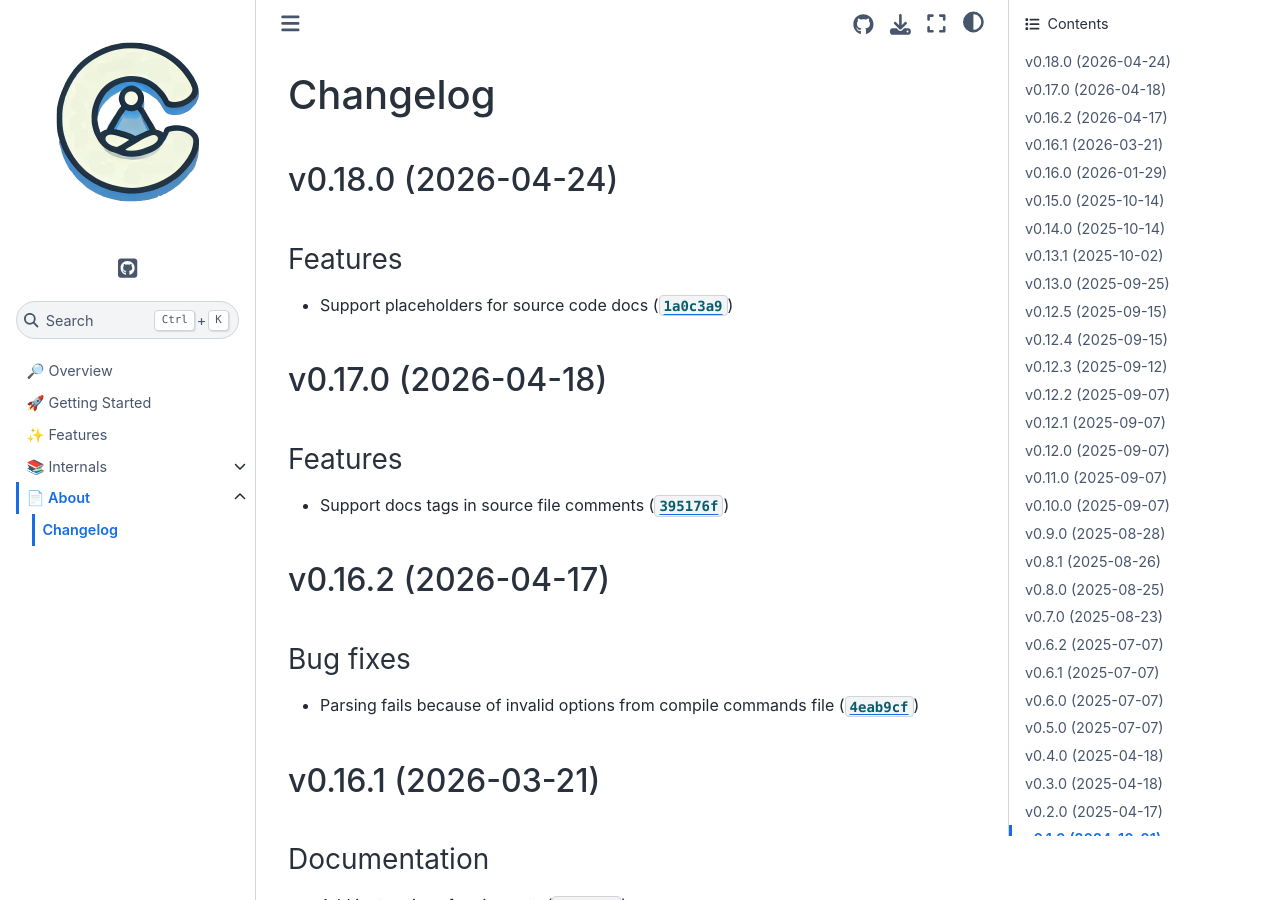
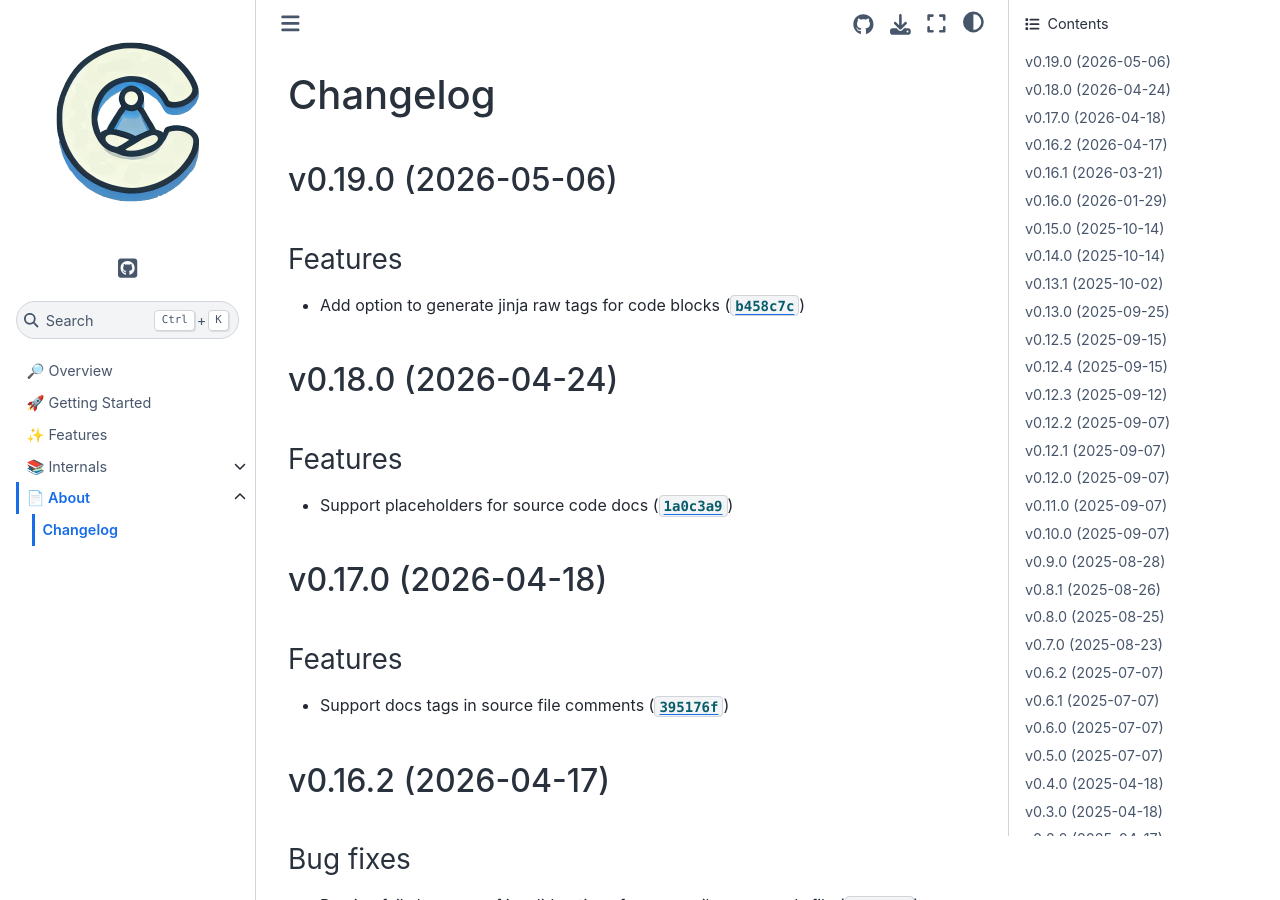
Before and after one commit to cuinixam/clanguru, a Sphinx documentation site: the page built from docs/about/_changelog.md, in a window 1280 px wide and 900 px high. Built offline with Sphinx 7.4.7 and the Sphinx Book theme 1.1.4, drawn with Linux system fonts in a browser that asks for light colours.

Commit message:
0.19.0
Automatically generated by python-semantic-release

```diff
--- a/CHANGELOG.md
+++ b/CHANGELOG.md
@@ -1,4 +1,10 @@
 # Changelog
+
+## v0.19.0 (2026-05-06)
+
+### Features
+
+- Add option to generate jinja raw tags for code blocks ([`b458c7c`](https://github.com/cuinixam/clanguru/commit/b458c7c9ce3257c75de571129c31c7d02dc9817b))
 
 ## v0.18.0 (2026-04-24)
 
--- a/docs/conf.py
+++ b/docs/conf.py
@@ -17,7 +17,7 @@ for path in ["src", "tests"]:
 project = "clanguru"
 copyright = "2024, cuinixam"
 author = "cuinixam"
-release = "0.18.0"
+release = "0.19.0"
 
 # -- General configuration ---------------------------------------------------
 # https://www.sphinx-doc.org/en/master/usage/configuration.html#general-configuration
--- a/pyproject.toml
+++ b/pyproject.toml
@@ -1,6 +1,6 @@
 [project]
 name = "clanguru"
-version = "0.18.0"
+version = "0.19.0"
 description = "C language utils and tools based on the clang and binutils modules."
 readme = "README.md"
 license = { text = "MIT" }
--- a/src/clanguru/__init__.py
+++ b/src/clanguru/__init__.py
@@ -1 +1 @@
-__version__ = "0.18.0"
+__version__ = "0.19.0"
```
Also changed, not shown: 1 other file.
